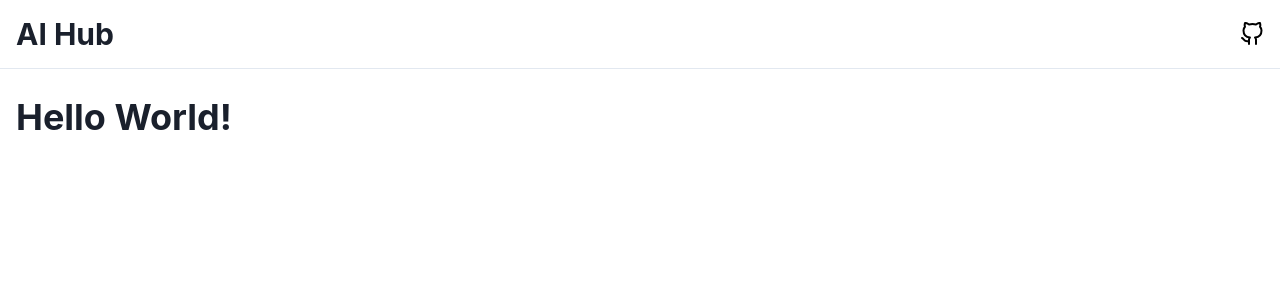
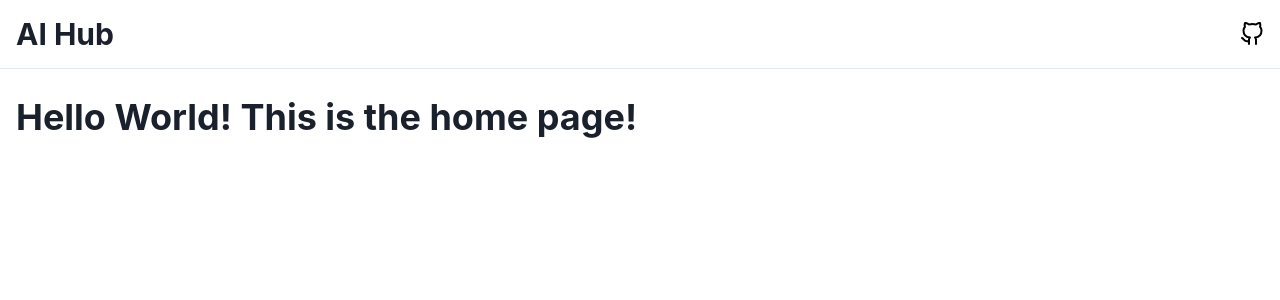
Before and after one commit to dphogit/ai-hub, a React (Vite) app: page / in a window 1280 px wide. Shown: the top 300 px of the page. Built offline with nearby package versions, Linux system fonts and the light colour scheme.

Commit message:
Add React Router dependency

```diff
--- a/package.json
+++ b/package.json
@@ -44,6 +44,7 @@
     "mnemonist": "^0.39.4",
     "react": "^18.2.0",
     "react-dom": "^18.2.0",
-    "react-feather": "^2.0.10"
+    "react-feather": "^2.0.10",
+    "react-router-dom": "^6.4.3"
   }
 }
--- a/src/App.tsx
+++ /dev/null
@@ -1,12 +0,0 @@
-import { Heading } from '@chakra-ui/react';
-import Layout from './components/layout';
-
-const App = () => {
-  return (
-    <Layout>
-      <Heading>Hello World!</Heading>
-    </Layout>
-  );
-};
-
-export default App;
--- /dev/null
+++ b/src/components/pages/home/index.tsx
@@ -0,0 +1,12 @@
+import Layout from '../../layout';
+import { Heading } from '@chakra-ui/react';
+
+const Home = () => {
+  return (
+    <Layout>
+      <Heading>Hello World! This is the home page!</Heading>
+    </Layout>
+  );
+};
+
+export default Home;
--- a/src/main.tsx
+++ b/src/main.tsx
@@ -1,12 +1,20 @@
 import React from 'react';
 import ReactDOM from 'react-dom/client';
-import App from './App';
 import { ChakraProvider } from '@chakra-ui/react';
+import { createBrowserRouter, RouterProvider } from 'react-router-dom';
+import Home from './components/pages/home';
+
+const router = createBrowserRouter([
+  {
+    path: '/',
+    element: <Home />,
+  },
+]);
 
 ReactDOM.createRoot(document.getElementById('root') as HTMLElement).render(
   <React.StrictMode>
     <ChakraProvider>
-      <App />
+      <RouterProvider router={router} />
     </ChakraProvider>
   </React.StrictMode>,
 );
```
Also changed, not shown: 1 other file (tests, documents, lock files or other folders).
